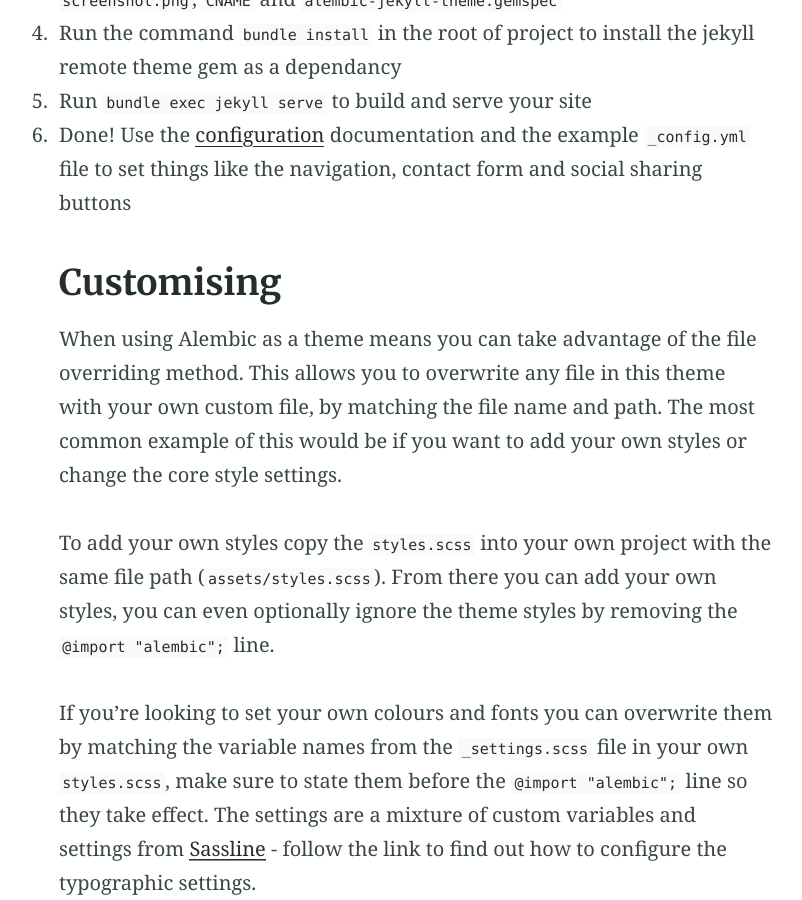
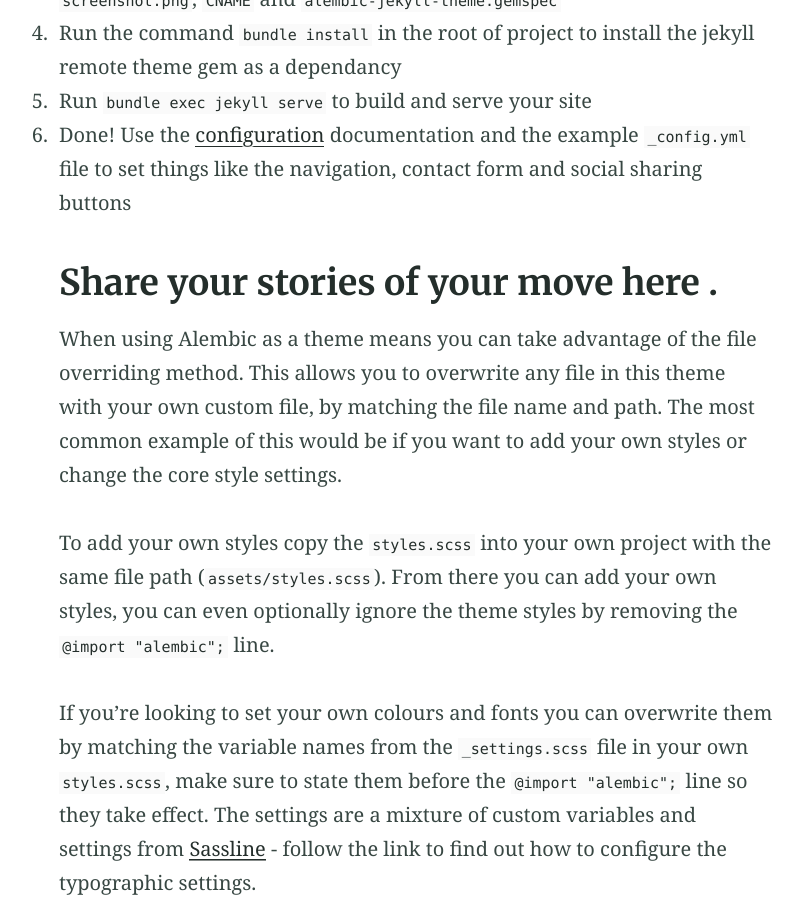
Before and after one commit to Coolweb2go/alembic, a Jekyll site: the page built from index.md, in a window 1280 px wide and 900 px high, scrolled down 4500 px. Shown: the whole window, without its empty margins (224-1026 px from the left). Built offline with Jekyll 4.4.1, drawn with Linux system fonts in a browser that asks for light colours.

Commit message:
Update from Forestry.io elle gamboa updated index.md

```diff
--- a/index.md
+++ b/index.md
@@ -80,7 +80,7 @@ _(deprecated, not recommended)_
 5. Run `bundle exec jekyll serve` to build and serve your site
 6. Done! Use the [configuration](#configuration) documentation and the example [`_config.yml`](https://github.com/daviddarnes/alembic/blob/master/_config.yml) file to set things like the navigation, contact form and social sharing buttons
 
-## Customising
+## Share your stories of your move here .
 
 When using Alembic as a theme means you can take advantage of the file overriding method. This allows you to overwrite any file in this theme with your own custom file, by matching the file name and path. The most common example of this would be if you want to add your own styles or change the core style settings.
 
```
